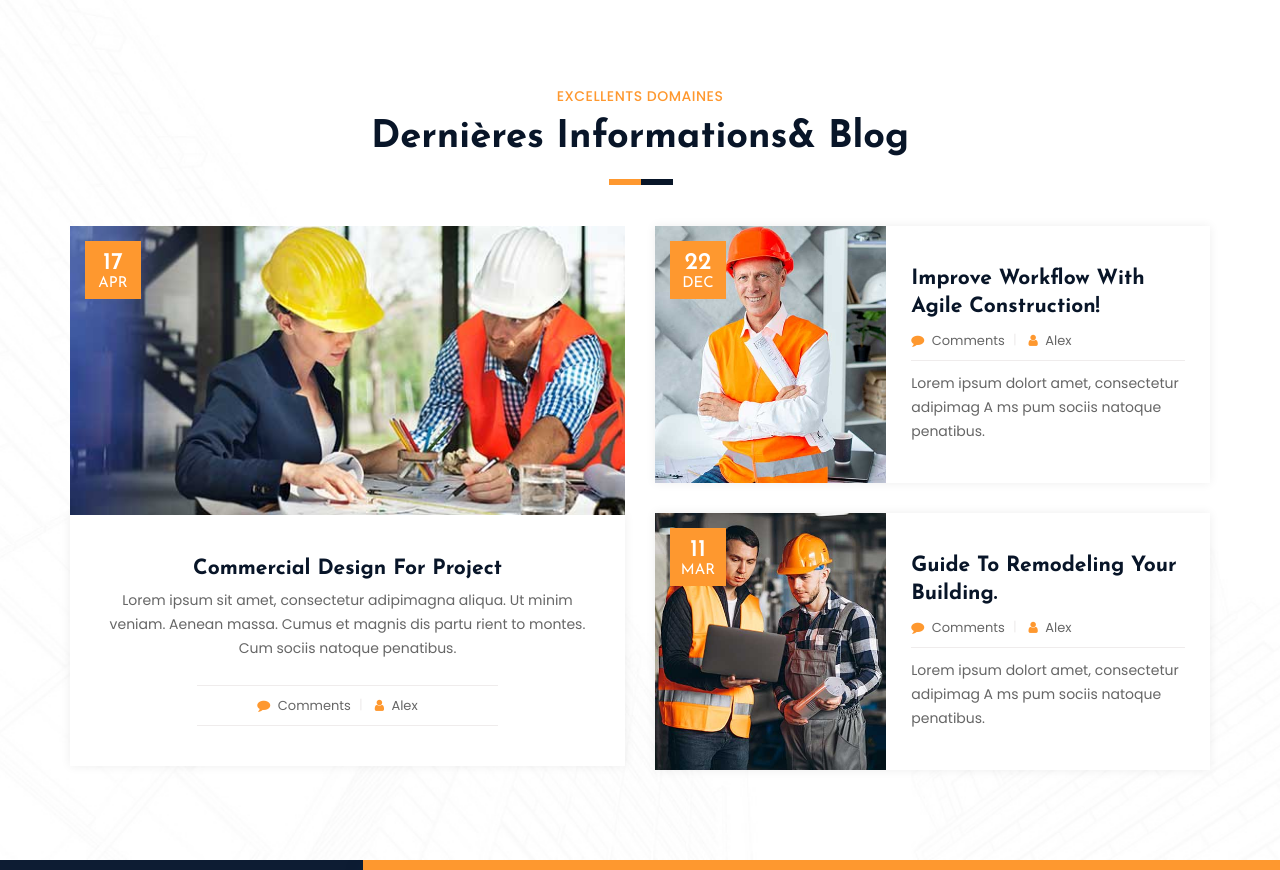
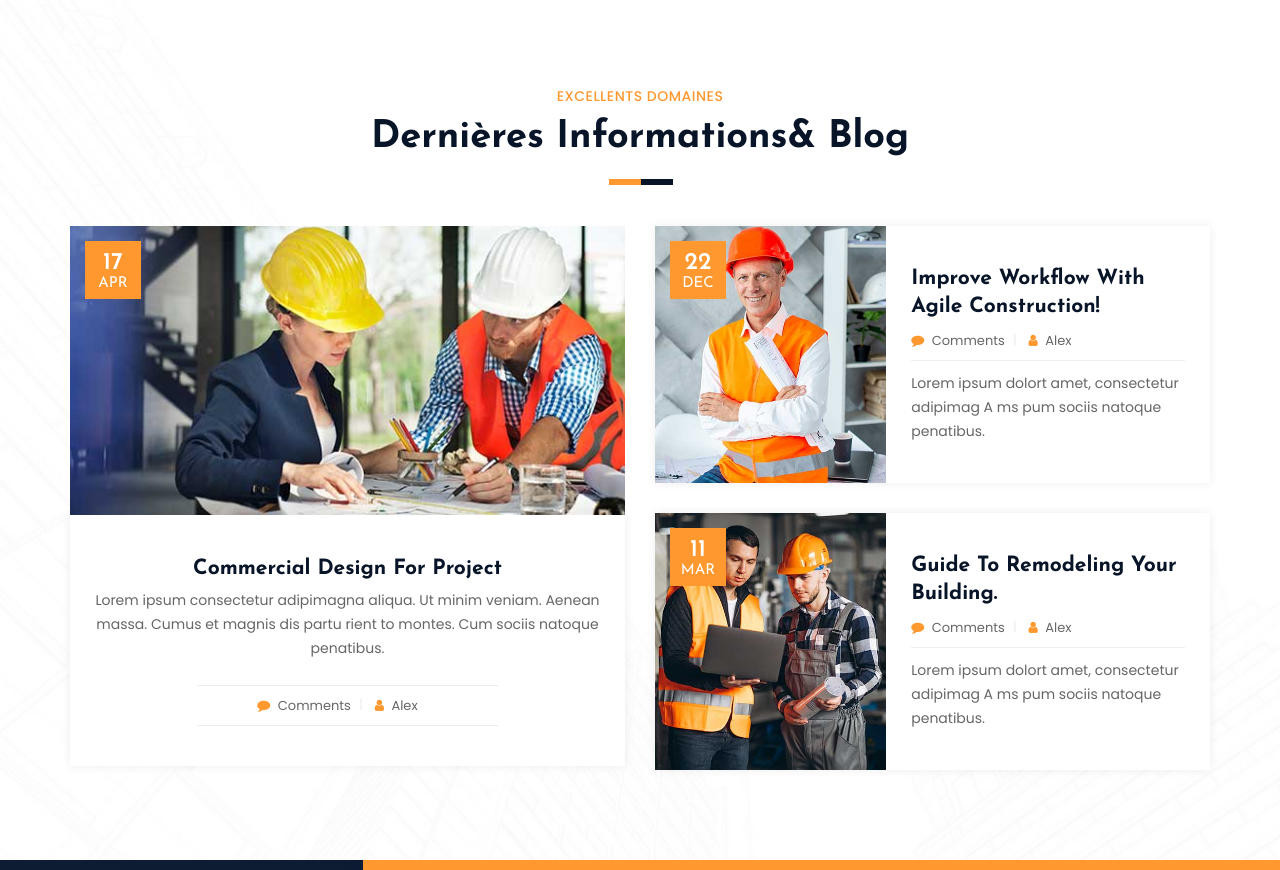
Before and after one commit to joelitok/brainsengineeringTop, a PHP site: page / in a window 1280 px wide. Shown: the part 5630-6500 px from the top of the page. Run offline with PHP 8.4, Linux system fonts and the light colour scheme.

Commit message:
deuxieme update sur notre application

```diff
--- a/index.php
+++ b/index.php
@@ -1315,7 +1315,7 @@ vos installations et équipements électriques pour vérifier leurs conformités
                                     <h5><a href="single-blog.php">Commercial design for project</a></h5>
                                 </div>
                                  <div class="post-desc featured-desc">
-                                    <p class="pt-5">Lorem ipsum  sit amet, consectetur adipimagna aliqua. Ut minim veniam. Aenean massa. Cumus et magnis dis partu rient to montes. Cum sociis natoque penatibus.</p>
+                                    <p class="pt-5">Lorem ipsum   consectetur adipimagna aliqua. Ut minim veniam. Aenean massa. Cumus et magnis dis partu rient to montes. Cum sociis natoque penatibus.</p>
                                 </div>
                                 <div class="post-meta mt-25"><!-- post-meta -->
                                     <span class="cmt-meta-line comments-link"><i class="fa fa-comment cmt-textcolor-skincolor"></i> Comments</span>
```
